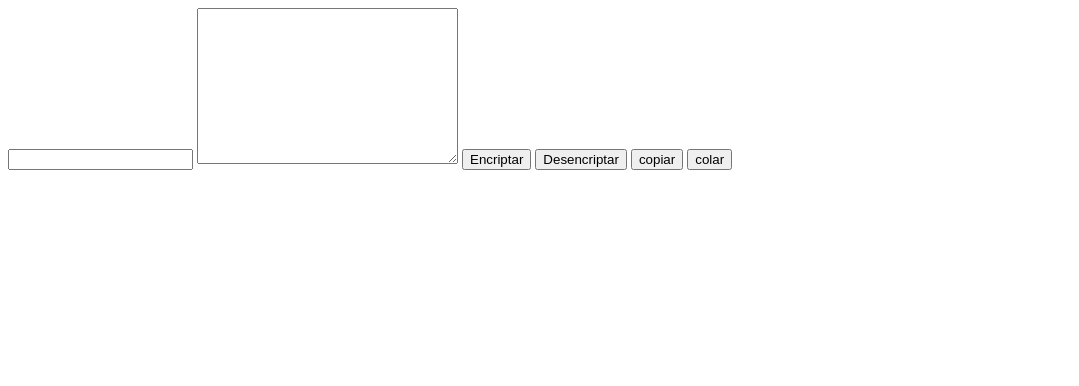
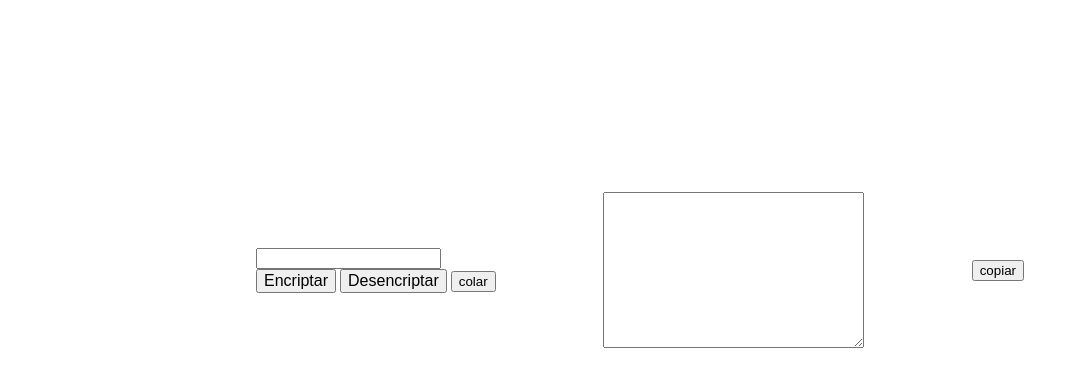
Before and after one commit to jeffersonwhitney/Encriptador-de-Texto---Alura, a plain HTML site: page index.html in a window 1280 px wide. Shown: the whole page, without its empty margins (0-1079 px from the left). Drawn offline with Linux system fonts and the light colour scheme.

Commit message:
dimensionando elementos

```diff
--- a/index.html
+++ b/index.html
@@ -6,12 +6,15 @@
     <title>Criptografador</title>
     <link rel="stylesheet" href="style.css">
 </head>
-<body>
-    <input type="text" id="textoEncriptado">
-    <textarea name="resultado" id="textoDesencriptado" cols="30" rows="10"></textarea>
-    <button type="button" id="botaoEncriptador">Encriptar</button>
-    <button type="button" id="botaoDesencriptador">Desencriptar</button>
-    <button type="button" id="copiar">copiar</button>
-    <button type="button" id="colar">colar</button>
+<body class="apresentacao">
+    <section class="apresentacao__caixadeinput">
+        <input type="text" id="textoEncriptado">
+        <button class="apresentacao__caixadeinput__botoes" type="button" id="botaoEncriptador">Encriptar</button>
+        <button class="apresentacao__caixadeinput__botoes" type="button" id="botaoDesencriptador">Desencriptar</button>
+        <button type="button" id="colar">colar</button>
+    </section>
+        <textarea name="resultado" id="textoDesencriptado" cols="30" rows="10"></textarea>
+        <button type="button" id="copiar">copiar</button>
+
 </body>
 </html>
--- a/style.css
+++ b/style.css
@@ -1,7 +1,26 @@
 body
 {
-    height: 100vh;
+
     box-sizing: border-box;
     background-color: white;
     color: darkblue;
 }
+.apresentacao
+{   margin-top: 15%;
+    margin-left: 20%;
+    margin-right: 20%;
+    display: flex;
+    align-items: center;
+    justify-content: space-between;
+}
+
+.apresentacao__caixadeinput
+{
+    width: 240px;
+}
+
+.apresentacao__caixadeinput__botoes
+{
+    font-size: 16px;
+    font-weight: 400;
+}
```
